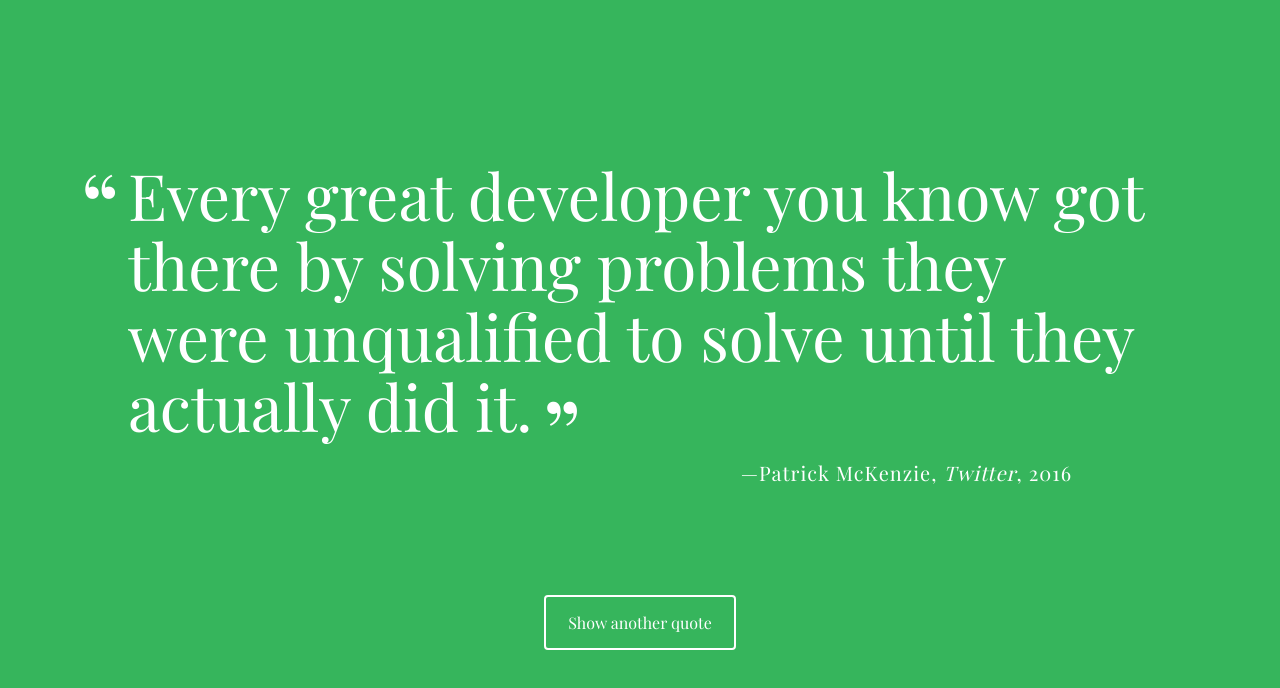
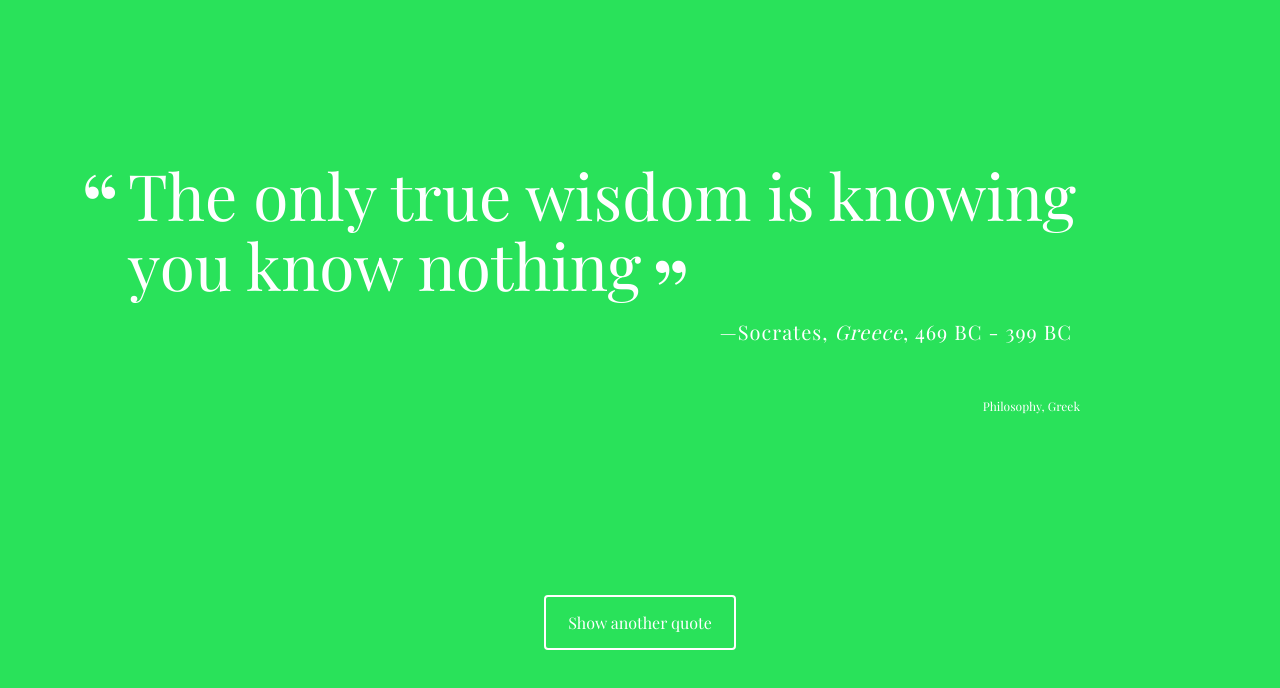
Before and after one commit to Sciscero/Proj1-RandomQuoteGen, a plain HTML site: page index.html in a window 1280 px wide. Both pictures are taken after a click on the button "Show another quote". Drawn offline with nearby package versions, Linux system fonts and the light colour scheme; a web font is replaced by a local one.

Commit message:
Final Draft
Last Draft Before Submission

```diff
--- a/css/styles.css
+++ b/css/styles.css
@@ -61,6 +61,13 @@ body {
   font-style: italic;
 }
 
+.tags {
+  font-size: 0.75em;
+  text-align: right;
+  margin-right: 6em;
+  margin-top: 5em;
+}
+
 .citation:before {
   content: ", ";
   font-style: normal;
--- a/index.html
+++ b/index.html
@@ -14,6 +14,7 @@
     <div id="quote-box">
       <p class="quote">Every great developer you know got there by solving problems they were unqualified to solve until they actually did it.</p>
       <p class="source">Patrick McKenzie<span class="citation">Twitter</span><span class="year">2016</span></p>
+      <p class="tags">Direct Quote</p>
     </div>
 
     <button id="loadQuote">Show another quote</button>
--- a/js/script.js
+++ b/js/script.js
@@ -5,52 +5,138 @@ project 1 - A Random Quote Generator
 
 // Study guide for this project - https://drive.google.com/file/d/1s5grutGuQFwJcQP8bFwEI69Q8FCkGdDk/view?usp=sharing
 
+//create quotes array
+var quotes = [
+    {
+        quote: 'No man ever steps in the same river twice, for its not the same river and he is not the same man',
+        source: 'Heraclitus',
+        citation: 'Ephesus',
+        year: 'C.500 BC',
+        tags: ['Philosophy', 'Greek']
+    },
+    {
+        quote: 'Suffering exists',
+        source: 'Siddhartha Gautama',
+        citation: 'India',
+        year: 'C.500 BC',
+        tags: ['Philosophy', 'Indian']
+    },
+    {
+        quote: 'The die is cast',
+        source: 'Julius Caesar',
+        citation: 'Northern Italy',
+        year: '49 BC',
+        tags: ['Direct Quote', 'Roman']
+    },
+    {
+        quote: 'The only true wisdom is knowing you know nothing',
+        source: 'Socrates',
+        citation: 'Greece',
+        year: '469 BC - 399 BC',
+        tags: ['Philosophy', 'Greek']
+    },
+    {
+        quote: 'We are what we repeatedly do; excellence then is not an act but a habit',
+        source: 'Aristotle',
+        citation: 'Greece',
+        year: '384 BC - 322 BC',
+        tags: ['Philosophy', 'Greek']
+    },
+    {
+        quote: 'He has half the deed done who has made a beginning',
+        source: 'Horace',
+        citation: 'Rome',
+        year: '65 BC - 8 BC',
+        tags: ['Philosophy',  'Roman']
+    },
+    {
+        quote: 'The nature of man is always the same; it is their habits that separate them',
+        source: 'Confucius',
+        citation: 'China',
+        year: '551 BC - 479 BC',
+        tags: ['Philosophy', 'Chinese']
+    },
+    {
+        quote: 'There is nothing permanent except change',
+        source: 'Heraclitus',
+        citation: 'Greece',
+        year: '4th Century BC',
+        tags: ['Philosophy', 'Greek']
+    },
+    {
+        quote: 'The real destroyer of the liberties of the people is he who spreads among them bounties, donations and benefits',
+        source: 'Plutarch',
+        citation: 'Greece',
+        year: '1st Century BC',
+        tags: ['Philosophy', 'Greek']
+    },
+    {
+        quote: 'At his best, man is the noblest of all animals; separated from law and justice he is the worst',
+        source: 'Heraclitus',
+        citation: 'Greece',
+        year: '4th Century BC',
+        tags: ['Philosophy', 'Greek']
+    }
+];
 
-/***
-  Create the array of quote objects and name it `quotes`.
-  Add at least five quote objects to the `quotes` array.
-  Give each quote object a `quote` and `source` property.
-  Add the `citation` property to at least one object in the array.
-  Add the `year` property to at least one object in the array.
-  Use console.log() to log your array of quotes to the console.
-***/
+console.log(quotes);
+
+//create random number matching number of objects in array, grab the element stored in this index in array and return object.
+function getRandomQuote() {
+    let randomNum = Math.floor(Math.random() * quotes.length);
+    let quoteObject = quotes[randomNum];
+    return quoteObject;
+}
 
 
+//function to generate random css colour
+function randomColour(){
+    let generatedHex = Math.floor(Math.random()*16777215).toString(16);
+    return generatedHex;
+}
+
+    //Function to add new quotes on timer and with user action as per listener.
+    function printQuote() {
+
+        let currentQuote = getRandomQuote();
+        let insertQuoteHTML = "";
+
+            /*** Insert object info based on HTML structure from index.html
+            *** Check if additional fields are populated, adding into HTML if they have a value
+            *** Replace HTML in document with the content generated by the function.
+            *** Change bg colour using randomColour function and line of code to change styling
+            **/
+
+        insertQuoteHTML += "<p class=\"quote\">" + currentQuote.quote +  "</p>";
+        insertQuoteHTML += "<p class=\"source\">" + currentQuote.source + "</span>";
+
+        if (currentQuote.citation != "") {
+            insertQuoteHTML += "<span class=\"citation\">" + currentQuote.citation + "</span>"
+            }
+
+        if (currentQuote.year != "") {
+            insertQuoteHTML += "<span class=\"year\">" + currentQuote.year + "</span>";
+        }
+
+        if (currentQuote.tags[0] != "") {
+            insertQuoteHTML += "<p class=\"tags\">" + currentQuote.tags.join(', ') + "</p>"
+        }
+
+        insertQuoteHTML += "</p>";
+
+        document.getElementById("quote-box").innerHTML = insertQuoteHTML;
+
+        /** Call random colour function and generate hex string for entry into background colour styling
+        *** Duplicate this colour in the show another quote box
+        **/
+        let newColour = '#' + randomColour();
+        document.body.style.backgroundColor = newColour;
+        document.getElementById("loadQuote").style.backgroundColor = newColour;
+    }
+
+//Trigger printQuote method to trigger every 10 seconds
+let switchTime = setInterval(printQuote, 10000);
 
 
-/***
-  Create the `getRandomQuote` function to:
-   - Create a variable to store a random number
-   - Cse the random number to `return` a random quote object from the `quotes` array.
-***/
-
-
-
-
-/***
-  Create the `printQuote` function to:
-   - Call the `getRandomQuote` function and assign it to a variable.
-   - Create a variable for the HTML string and set it equal to an empty string.
-   - Use the HTML template in the instructions or the markup in the index.html file, AND
-     the random quote vairable to build your HTML string.
-   - Add the quote and source section to the HTML string.
-   - Use an if statement to check for the citation property before adding it to the HTML string.
-   - Use an if statement to check for the year property before adding it to the HTML string.
-   - Don't forget to close that final `p` tag.
-   - Set the `innerHTML` of the `quote-box` div to the HTML string.
-***/
-
-
-
-
-/***
-  When the "Show another quote" button is clicked, the event listener
-  below will be triggered, and it will call, or "invoke", the `printQuote`
-  function. So do not make any changes to the line of code below this
-  comment.
-***/
-
+//listener code below:
 document.getElementById('loadQuote').addEventListener("click", printQuote, false);
-
-
-// Remember to delete the comments that came with this file, and replace them with your own code comments.
```
